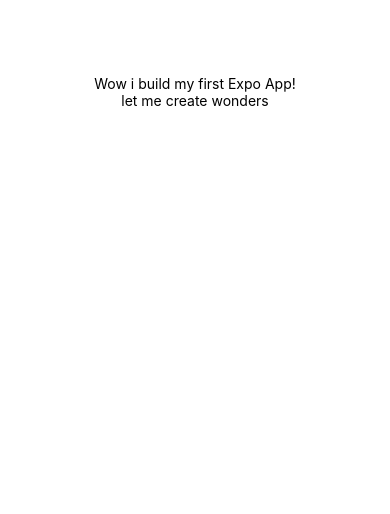
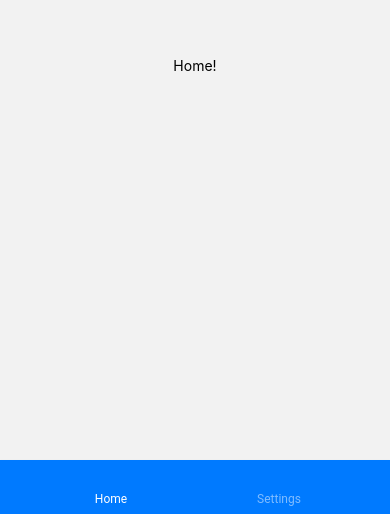
Before and after one commit to SmartDroidies/skill-arena, a React Native app: screen / in a window 390 px wide. Shown: the part 330-844 px from the top of the page. Built offline with nearby package versions, Linux system fonts and the light colour scheme.

Commit message:
Bottom Tab Skeleton

```diff
--- a/App.js
+++ b/App.js
@@ -1,21 +1,43 @@
-import { StatusBar } from 'expo-status-bar';
-import { StyleSheet, Text, View } from 'react-native';
+import { StyleSheet, Text, View } from "react-native";
+import { NavigationContainer } from '@react-navigation/native';
+import { createMaterialBottomTabNavigator } from '@react-navigation/material-bottom-tabs';
 
-export default function App() {
+
+function HomeScreen() {
   return (
-    <View style={styles.container}>
-      <Text>Wow i build my first Expo App!</Text>
-      <Text>let me create wonders</Text>
-      <StatusBar style="auto" />
+    <View style={{ flex: 1, justifyContent: 'center', alignItems: 'center' }}>
+      <Text>Home!</Text>
     </View>
   );
 }
 
+function SettingsScreen() {
+  return (
+    <View style={{ flex: 1, justifyContent: 'center', alignItems: 'center' }}>
+      <Text>Settings!</Text>
+    </View>
+  );
+}
+
+
+const Tab = createMaterialBottomTabNavigator();
+
+export default function App() {
+  return (
+    <NavigationContainer>
+      <Tab.Navigator>
+        <Tab.Screen name="Home" component={HomeScreen} />
+        <Tab.Screen name="Settings" component={SettingsScreen} />
+      </Tab.Navigator>
+    </NavigationContainer>
+  );
+}
+
 const styles = StyleSheet.create({
-  container: {
-    flex: 1,
-    backgroundColor: '#fff',
-    alignItems: 'center',
-    justifyContent: 'center',
-  },
+  // container: {
+  //   flex: 1,
+  //   backgroundColor: '#fff',
+  //   alignItems: 'center',
+  //   justifyContent: 'center',
+  // },
 });
--- a/package.json
+++ b/package.json
@@ -10,11 +10,17 @@
     "eject": "expo eject"
   },
   "dependencies": {
+    "@react-navigation/material-bottom-tabs": "^6.2.2",
+    "@react-navigation/native": "^6.0.11",
     "expo": "~45.0.0",
     "expo-status-bar": "~1.3.0",
     "react": "17.0.2",
     "react-dom": "17.0.2",
     "react-native": "0.68.2",
+    "react-native-paper": "^4.12.4",
+    "react-native-safe-area-context": "4.2.4",
+    "react-native-screens": "~3.11.1",
+    "react-native-vector-icons": "^9.2.0",
     "react-native-web": "0.17.7"
   },
   "devDependencies": {
```
Also changed, not shown: 1 other file (tests, documents, lock files or other folders).
